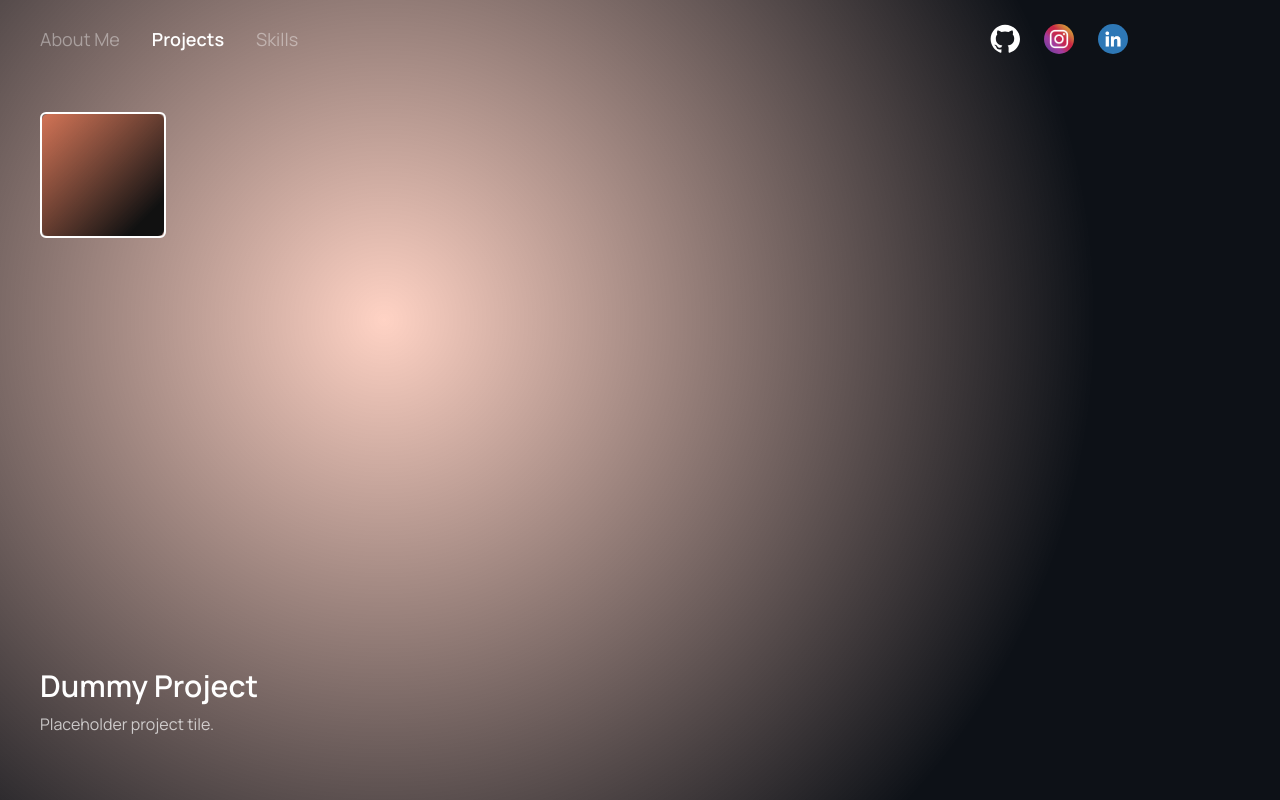
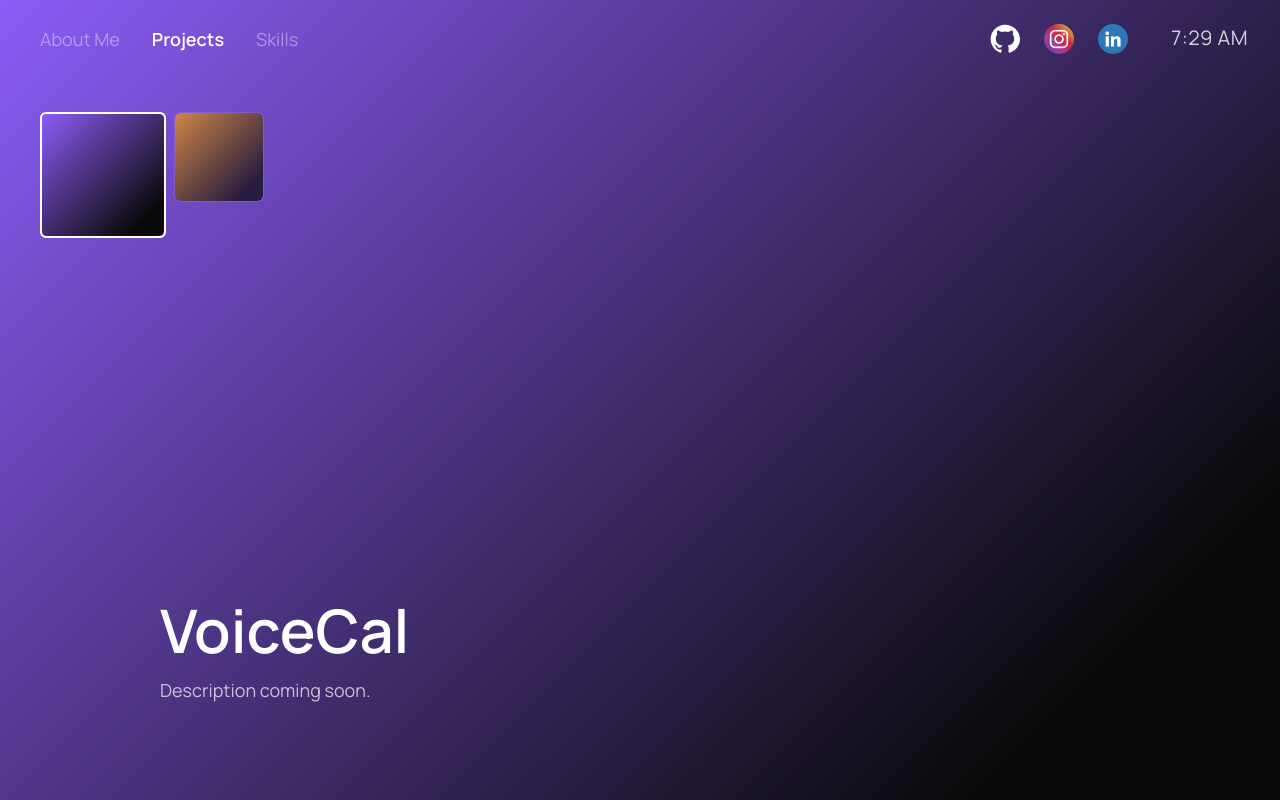
Before and after one commit to JoelSaputra/portfolio, a Next.js app: page /home in a window 1280 px wide. Both pictures are taken after a click on the button "Projects". Built offline with nearby package versions, Linux system fonts and the light colour scheme.

Commit message:
project tiles -- dummy

```diff
--- a/src/components/DummyProject.js
+++ /dev/null
@@ -1,24 +0,0 @@
-export const id = "dummy-project";
-
-export function Thumbnail() {
-  return (
-    <div
-      className="h-full w-full rounded-md"
-      style={{ background: "linear-gradient(135deg, #ff7a4faa, #111 85%)" }}
-    />
-  );
-}
-
-export function Background() {
-  return (
-    <div
-      className="fixed inset-0 -z-10"
-      style={{ background: "radial-gradient(circle at 30% 40%, #ff7a4f55, #0d1117 70%)" }}
-    >
-      <div className="absolute bottom-16 left-10 max-w-lg">
-        <h2 className="text-3xl font-semibold">Dummy Project</h2>
-        <p className="mt-2 text-white/70">Placeholder project tile.</p>
-      </div>
-    </div>
-  );
-}
--- a/src/components/DummySkill.js
+++ /dev/null
@@ -1,24 +0,0 @@
-export const id = "dummy-skill";
-
-export function Thumbnail() {
-  return (
-    <div
-      className="h-full w-full rounded-md"
-      style={{ background: "linear-gradient(135deg, #c94fffaa, #111 85%)" }}
-    />
-  );
-}
-
-export function Background() {
-  return (
-    <div
-      className="fixed inset-0 -z-10"
-      style={{ background: "radial-gradient(circle at 30% 40%, #c94fff55, #0d1117 70%)" }}
-    >
-      <div className="absolute bottom-16 left-10 max-w-lg">
-        <h2 className="text-3xl font-semibold">Dummy Skill</h2>
-        <p className="mt-2 text-white/70">Placeholder skill tile.</p>
-      </div>
-    </div>
-  );
-}
--- a/src/components/TileRow.js
+++ b/src/components/TileRow.js
@@ -33,7 +33,6 @@
         return (
           <motion.button
             key={tile.id}
-            onMouseEnter={() => setFocusedIndex(index)}
             onFocus={() => setFocusedIndex(index)}
             initial={false}
             animate={{ width: size, height: size, opacity: isFocused ? 1 : 0.7 }}
--- a/src/components/TopHeaderBar.js
+++ b/src/components/TopHeaderBar.js
@@ -1,8 +1,26 @@
+import { useEffect, useState } from "react";
+
 const tabs = [
   { id: "about", label: "About Me" },
   { id: "projects", label: "Projects" },
   { id: "skills", label: "Skills" },
 ];
+
+function useClock() {
+  const [time, setTime] = useState(null);
+
+  useEffect(() => {
+    const update = () =>
+      setTime(
+        new Date().toLocaleTimeString([], { hour: "numeric", minute: "2-digit" })
+      );
+    update();
+    const id = setInterval(update, 1000 * 30);
+    return () => clearInterval(id);
+  }, []);
+
+  return time;
+}
 
 function GithubIcon() {
   return (
@@ -40,8 +58,14 @@
 ];
 
 export default function TopHeaderBar({ activeTab, onTabChange }) {
+  const time = useClock();
+
   return (
     <div className="absolute left-0 top-0 flex w-full items-center justify-between bg-transparent px-10 py-6">
+      <div className="absolute right-8 top-6 text-xl tracking-wide text-white/80">
+        {time}
+      </div>
+
       <div className="flex items-center gap-8">
         {tabs.map((tab) => (
           <button
--- /dev/null
+++ b/src/components/createProjectTile.js
@@ -0,0 +1,99 @@
+export default function createProjectTile(
+  name,
+  description = "",
+  techStack = [],
+  thumbnailColor = null,
+  thumbnailImage = null,
+  backgroundImage = null,
+  links = {},
+) {
+  const id = name.toLowerCase().replace(/\s+/g, "-");
+
+  return {
+    id,
+    Thumbnail() {
+      return (
+        <div
+          className="flex h-full w-full items-center justify-center rounded-md"
+          style={{
+            background: thumbnailColor
+              ? `linear-gradient(135deg, ${thumbnailColor}, #0a0a0a 85%)`
+              : "#1a1a1a",
+          }}
+        >
+          {thumbnailImage && (
+            <img
+              src={thumbnailImage}
+              alt={`${name} thumbnail`}
+              className="h-4/5 w-4/5 object-contain"
+            />
+          )}
+        </div>
+      );
+    },
+    Background() {
+      return (
+        <div
+          className="fixed inset-0 -z-10"
+          style={{
+            background: thumbnailColor
+              ? `linear-gradient(135deg, ${thumbnailColor}, #0a0a0a 85%)`
+              : "#0a0a0a",
+            ...(backgroundImage
+              ? {
+                  backgroundImage: `linear-gradient(rgba(10,10,10,0.55), rgba(10,10,10,0.55)), url("${backgroundImage}")`,
+                  backgroundSize: "cover",
+                  backgroundPosition: "center",
+                }
+              : {}),
+          }}
+        >
+          <div className="absolute bottom-24 left-40 max-w-2xl">
+            <h2 className="text-6xl font-semibold">{name}</h2>
+            <p className="mt-4 text-lg text-white/70">
+              {description || "Description coming soon."}
+            </p>
+
+            {techStack.length > 0 && (
+              <div className="mt-6 flex flex-wrap gap-2">
+                {techStack.map((tech) => (
+                  <span
+                    key={tech}
+                    className="rounded-full border border-white/30 px-3 py-1 text-sm text-white/80"
+                  >
+                    {tech}
+                  </span>
+                ))}
+              </div>
+            )}
+
+            {(links.github || links.demo) && (
+              <div className="mt-6 flex gap-4">
+                {links.github && (
+                  <a
+                    href={links.github}
+                    target="_blank"
+                    rel="noopener noreferrer"
+                    className="rounded-full bg-white px-6 py-2 text-sm font-medium text-[#0a0a0a] transition-colors hover:bg-white/80"
+                  >
+                    GitHub
+                  </a>
+                )}
+                {links.demo && (
+                  <a
+                    href={links.demo}
+                    target="_blank"
+                    rel="noopener noreferrer"
+                    className="rounded-full border border-white/30 px-6 py-2 text-sm font-medium text-white transition-colors hover:bg-white hover:text-[#0a0a0a]"
+                  >
+                    Live Demo
+                  </a>
+                )}
+              </div>
+            )}
+          </div>
+        </div>
+      );
+    },
+  };
+}
--- a/src/pages/home.js
+++ b/src/pages/home.js
@@ -6,8 +6,34 @@
 
 import * as AboutMe from "@/components/AboutMe"
 import * as Education from "@/components/Education"
-import * as DummyProject from "@/components/DummyProject"
 import createSkillTile from "@/components/createSkillTile"
+import createProjectTile from "@/components/createProjectTile"
+
+const projectDefs = [
+  {
+    name: "VoiceCal",
+    description: "Description coming soon.",
+    techStack: [],
+    thumbnailColor: "#8b5cf6",
+  },
+  {
+    name: "RecapAI",
+    description: "Description coming soon.",
+    techStack: [],
+    thumbnailColor: "#f59e0b",
+  },
+];
+const projectTiles = projectDefs.map((project) =>
+  createProjectTile(
+    project.name,
+    project.description,
+    project.techStack,
+    project.thumbnailColor,
+    project.thumbnailImage,
+    project.backgroundImage,
+    project.links
+  )
+);
 
 const skillDefs = [
   {
@@ -104,7 +130,7 @@
 
   const tabsData = {
     about: [ AboutMe, Education],
-    projects: [DummyProject],
+    projects: projectTiles,
     skills: skillTiles,
   }
 
```
